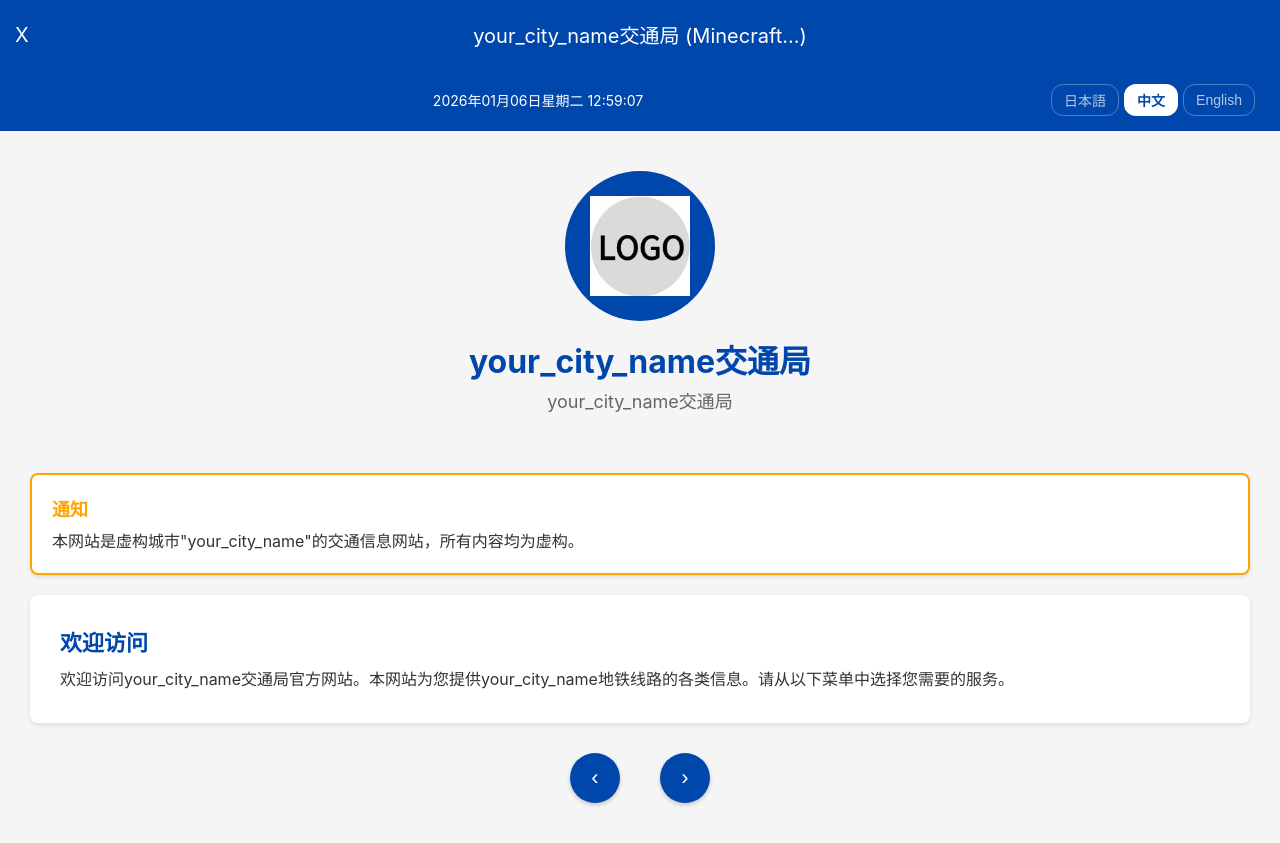
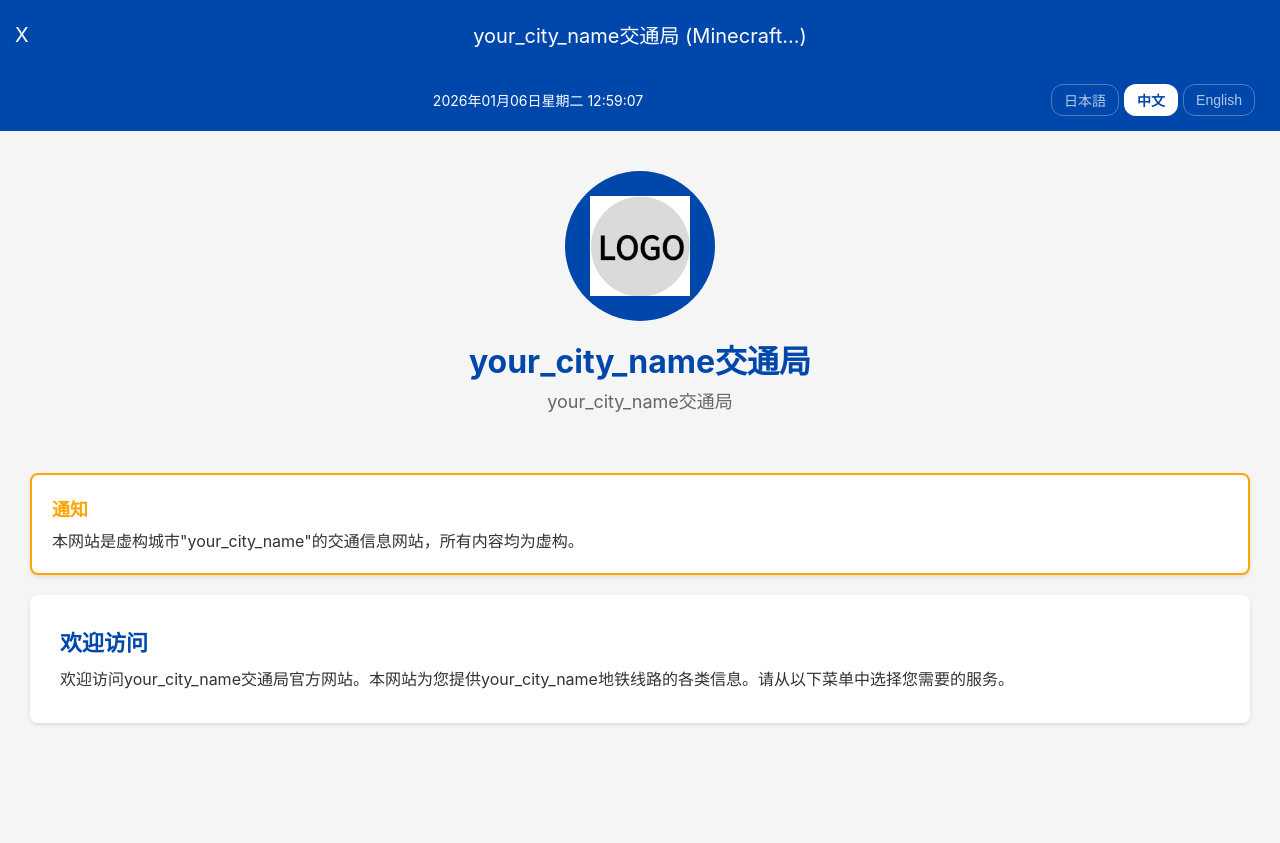
Before and after one commit to zitzhen/MTR-web, a Nuxt app: page / in a window 1280 px wide. After the commit the page ends 800 px from the top, so only its background shows below. Built offline with nearby package versions, Linux system fonts and the light colour scheme.

Commit message:
删除底部按钮

```diff
--- a/app/pages/index.vue
+++ b/app/pages/index.vue
@@ -47,12 +47,6 @@
       <p class="welcome-text">
         欢迎访问{{ cityName }}交通局官方网站。本网站为您提供{{ cityName }}地铁线路的各类信息。请从以下菜单中选择您需要的服务。
       </p>
-    </div>
-
-    <!-- Navigation arrows -->
-    <div class="navigation-arrows">
-      <button class="arrow-btn left-arrow">‹</button>
-      <button class="arrow-btn right-arrow">›</button>
     </div>
 </template>
 
@@ -319,32 +313,6 @@ body {
   line-height: 1.5;
 }
 
-/* Navigation arrows */
-.navigation-arrows {
-  display: flex;
-  justify-content: center;
-  margin: 20px 0 30px;
-  gap: 30px;
-}
-
-.arrow-btn {
-  width: 40px;
-  height: 40px;
-  border-radius: 50%;
-  border: none;
-  background-color: var(--primary-color, #0047AB); /* Dynamic primary color from config with fallback */
-  color: white;
-  font-size: 18px;
-  cursor: pointer;
-  display: flex;
-  align-items: center;
-  justify-content: center;
-  box-shadow: 0 2px 4px rgba(0,0,0,0.2);
-}
-
-.arrow-btn:hover {
-  background-color: var(--arrow-btn-hover-color, #00388a); /* Lightened primary color with fallback */
-}
 
 /* Tablet responsiveness */
 @media (min-width: 481px) and (max-width: 768px) {
```
